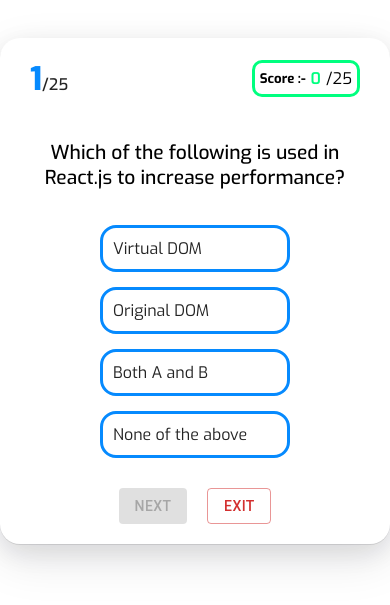
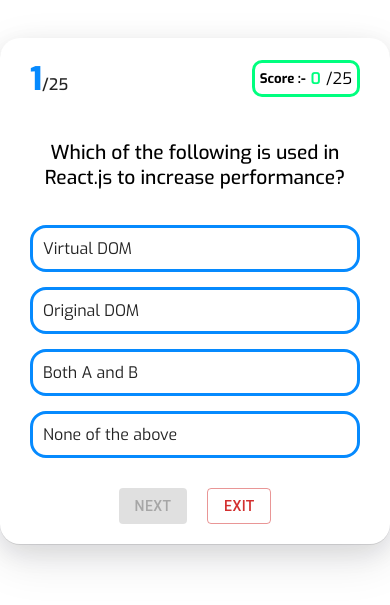
Before and after one commit to Vrutesh/Skillify, a React (Vite) app: page /quiz/frontend-development/questions in a window 390 px wide. Shown: the part 131-736 px from the top of the page. Built offline with nearby package versions, Linux system fonts and the light colour scheme.

Commit message:
updated quiz question

```diff
--- a/src/Pages/QuizQuestions/Quiz.css
+++ b/src/Pages/QuizQuestions/Quiz.css
@@ -158,3 +158,10 @@
  justify-content: center;
   gap: 20px;
 }
+
+
+@media only screen and (max-width: 600px) {
+  .list {
+    padding: 0 0;
+  }
+}
```
